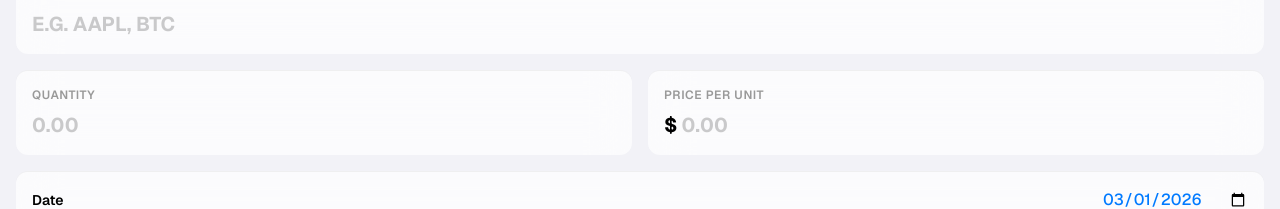
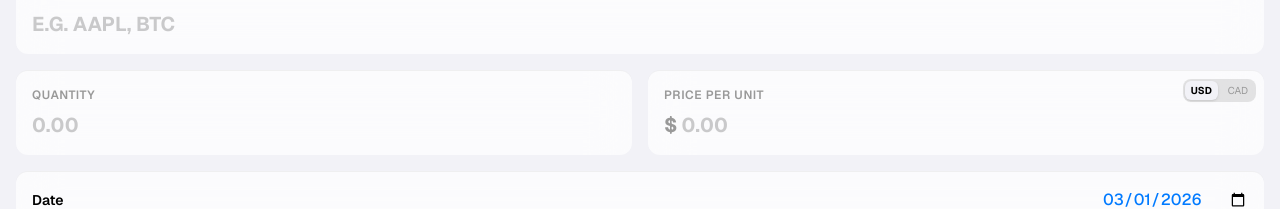
Before and after one commit to noamsteele/myquant, a Next.js app: page /trade in a window 1280 px wide. Shown: the part 212-421 px from the top of the page. Built offline with nearby package versions, Linux system fonts and the light colour scheme.

Commit message:
feat: add CAD/USD currency selector on trade input and dynamically normalize cost basis in context

```diff
--- a/src/app/trade/page.tsx
+++ b/src/app/trade/page.tsx
@@ -6,12 +6,13 @@ import { usePortfolio } from "@/context/PortfolioContext";
 
 export default function TradeInput() {
     const router = useRouter();
-    const { addTrade } = usePortfolio();
+    const { addTrade, currency: baseCurrency } = usePortfolio();
 
     const [tradeType, setTradeType] = useState<"BUY" | "SELL">("BUY");
     const [ticker, setTicker] = useState("");
     const [quantity, setQuantity] = useState("");
     const [price, setPrice] = useState("");
+    const [tradeCurrency, setTradeCurrency] = useState<"USD" | "CAD">(baseCurrency || "USD");
     const [date, setDate] = useState(new Date().toISOString().split("T")[0]);
     const [platform, setPlatform] = useState("Questrade");
 
@@ -64,6 +65,7 @@ export default function TradeInput() {
             ticker: ticker.toUpperCase(),
             quantity: parseFloat(quantity),
             price: parseFloat(price),
+            tradeCurrency,
             date,
             platform
         });
@@ -154,12 +156,18 @@ export default function TradeInput() {
                             className="w-full bg-transparent text-xl font-bold placeholder-foreground/20 focus:outline-none"
                         />
                     </div>
-                    <div className="glass rounded-xl p-4 flex-1">
-                        <label className="block text-xs font-semibold text-tab-inactive uppercase tracking-wider mb-2">
-                            Price per unit
-                        </label>
+                    <div className="glass rounded-xl p-4 flex-1 flex flex-col justify-between relative">
+                        <div className="flex justify-between items-start mb-2">
+                            <label className="block text-xs font-semibold text-tab-inactive uppercase tracking-wider">
+                                Price per unit
+                            </label>
+                            <div className="flex gap-1 bg-foreground/10 p-0.5 rounded-lg -mt-2 -mr-2">
+                                <button type="button" onClick={() => setTradeCurrency("USD")} className={`text-[10px] px-1.5 py-0.5 rounded-md transition-colors ${tradeCurrency === "USD" ? 'bg-background shadow-sm font-bold text-foreground' : 'text-tab-inactive hover:text-foreground'}`}>USD</button>
+                                <button type="button" onClick={() => setTradeCurrency("CAD")} className={`text-[10px] px-1.5 py-0.5 rounded-md transition-colors ${tradeCurrency === "CAD" ? 'bg-background shadow-sm font-bold text-foreground' : 'text-tab-inactive hover:text-foreground'}`}>CAD</button>
+                            </div>
+                        </div>
                         <div className="flex items-center">
-                            <span className="text-xl font-bold mr-1">$</span>
+                            <span className="text-xl font-bold mr-1 text-tab-inactive">{tradeCurrency === "CAD" ? "C$" : "$"}</span>
                             <input
                                 type="number"
                                 value={price}
--- a/src/context/PortfolioContext.tsx
+++ b/src/context/PortfolioContext.tsx
@@ -8,6 +8,7 @@ export type Trade = {
     ticker: string;
     quantity: number;
     price: number;
+    tradeCurrency?: "USD" | "CAD";
     date: string;
     platform: string;
 };
@@ -99,14 +100,18 @@ export const PortfolioProvider = ({ children }: { children: React.ReactNode }) =
     // Calculate holdings based on trades
     const holdings: Holding[] = React.useMemo(() => {
         const map = new Map<string, { shares: number, totalCost: number }>();
+        const latestFx = livePrices["CAD=X"]?.price || 1.35;
 
         trades.forEach(trade => {
             const ticker = trade.ticker.toUpperCase();
             const current = map.get(ticker) || { shares: 0, totalCost: 0 };
 
+            const fxToUSD = trade.tradeCurrency === "CAD" ? (1 / latestFx) : 1;
+            const normalizedPrice = trade.price * fxToUSD;
+
             if (trade.type === "BUY") {
                 current.shares += trade.quantity;
-                current.totalCost += (trade.quantity * trade.price);
+                current.totalCost += (trade.quantity * normalizedPrice);
             } else if (trade.type === "SELL") {
                 // Average cost algorithm
                 const prevAvgCost = current.shares > 0 ? (current.totalCost / current.shares) : 0;
```
